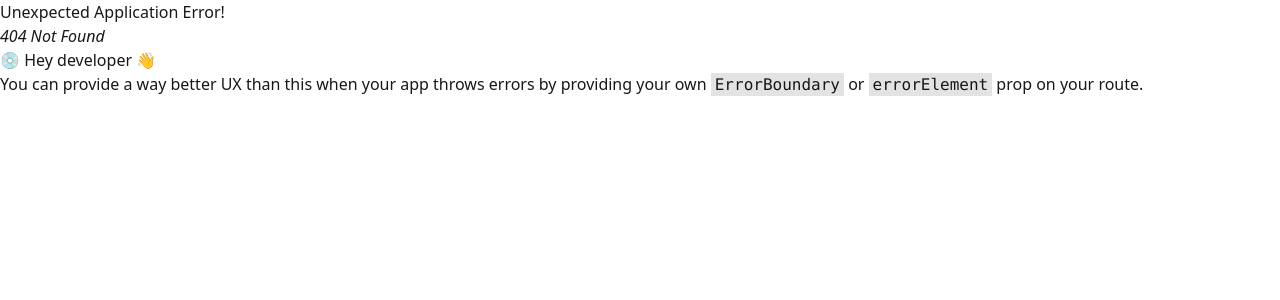
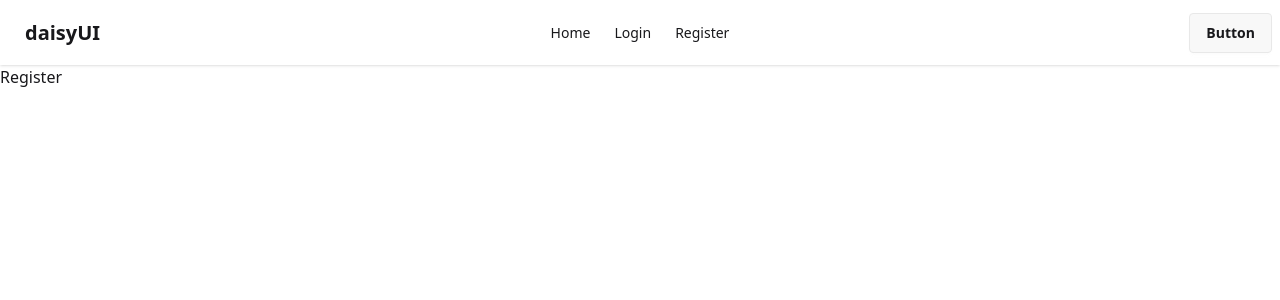
Before and after one commit to AsifAhmedTanjid/LWA-2, a React (Vite) app in the folder MR-48/email-password-auth/: page /register in a window 1280 px wide. Before the commit this address had no page. Shown: the top 300 px of the page. Built offline with nearby package versions, Linux system fonts and the light colour scheme.

Commit message:
navbar toggle done

```diff
--- /dev/null
+++ b/MR-48/email-password-auth/src/components/Login.jsx
@@ -0,0 +1,11 @@
+import React from 'react';
+
+const Login = () => {
+    return (
+        <div>
+            <h1>LOGIN</h1>
+        </div>
+    );
+};
+
+export default Login;
--- /dev/null
+++ b/MR-48/email-password-auth/src/components/Register.jsx
@@ -0,0 +1,11 @@
+import React from 'react';
+
+const Register = () => {
+    return (
+        <div>
+            <h1>Register</h1>
+        </div>
+    );
+};
+
+export default Register;
--- a/MR-48/email-password-auth/src/main.jsx
+++ b/MR-48/email-password-auth/src/main.jsx
@@ -6,6 +6,8 @@ import { createBrowserRouter } from "react-router";
 import { RouterProvider } from "react-router/dom";
 import Root from './layout/Root.jsx';
 import Home from './components/Home.jsx';
+import Register from './components/Register.jsx';
+import Login from './components/Login.jsx';
 const router = createBrowserRouter([
   {
     path: "/",
@@ -14,6 +16,13 @@ const router = createBrowserRouter([
       {
         index:true,
         Component:Home,
+      },{
+        path: 'register',
+        Component:Register
+      },
+      {
+        path:'login',
+        Component: Login
       }
     ]
   },
```
